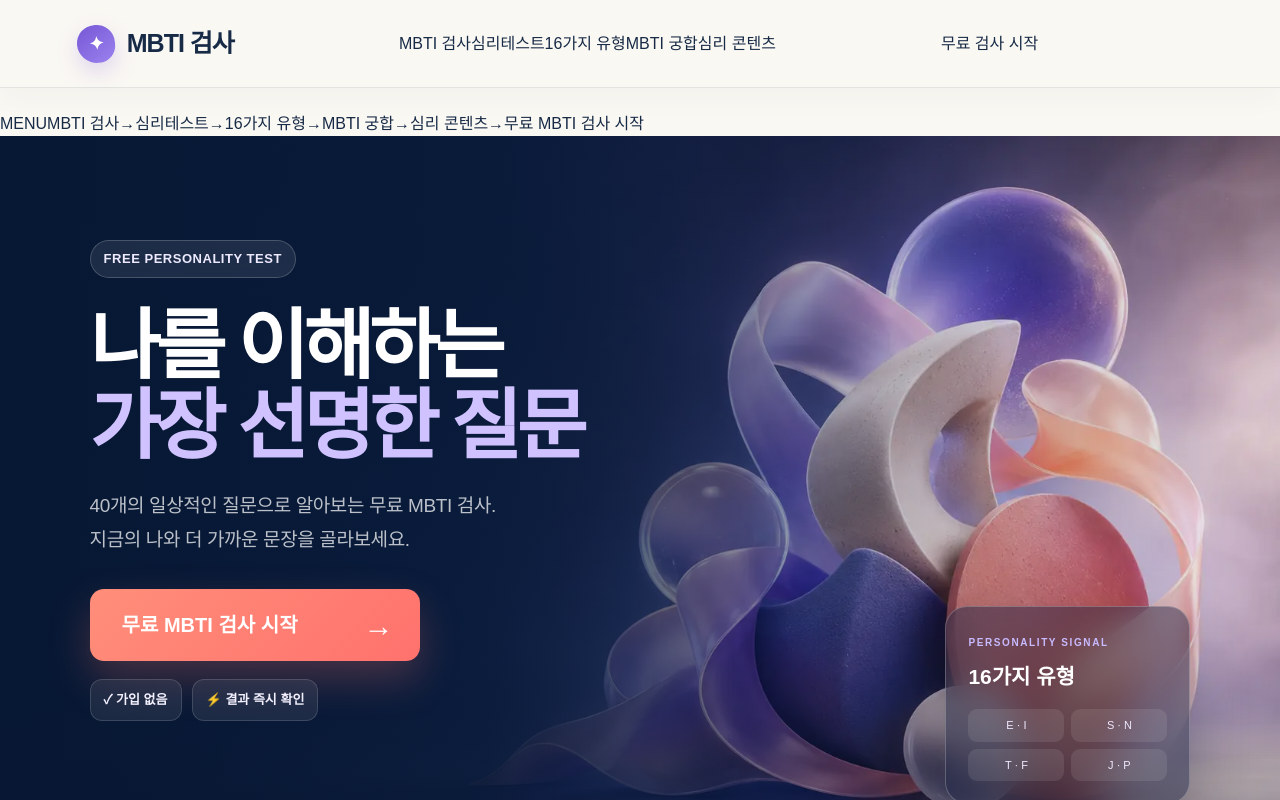
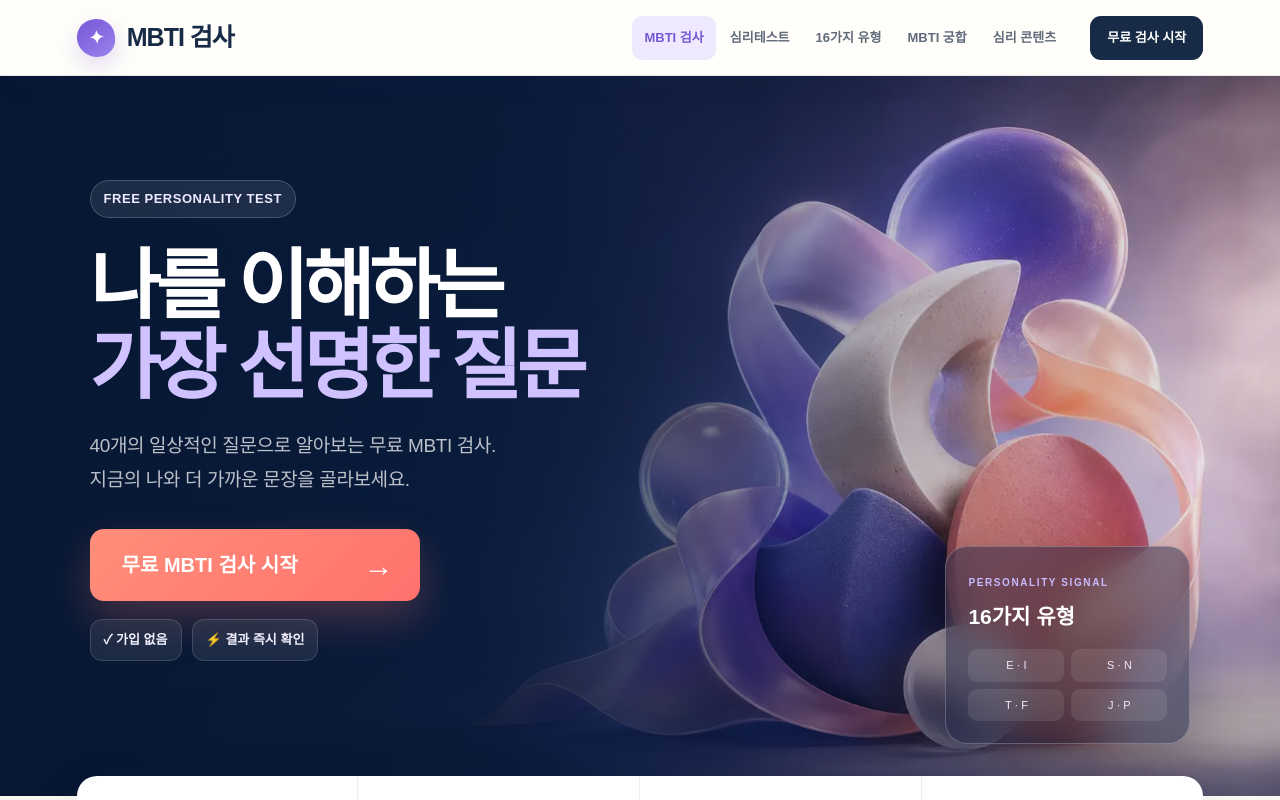
Before and after one commit to scott8736/mbtitest.co.kr-, a Next.js app: page / in a window 1280 px wide. Shown: the top 800 px of the page. Built offline with nearby package versions, Linux system fonts and the light colour scheme.

Commit message:
Style responsive navigation and sharing

```diff
--- a/app/globals.css
+++ b/app/globals.css
@@ -621,3 +621,146 @@
   .related-articles { padding:75px 20px; }
   .related-articles>div { grid-template-columns:1fr; }
 }
+
+/* Unified responsive navigation and sharing */
+.global-header {
+  position:sticky;
+  top:0;
+  z-index:60;
+  height:76px;
+  gap:22px;
+  border-bottom-color:rgba(23,42,70,.1);
+  background:rgba(255,254,251,.9);
+  box-shadow:0 8px 30px rgba(23,42,70,.05);
+}
+.global-header .logo { flex:none; color:var(--navy); }
+.desktop-nav { margin-left:auto; display:flex; align-items:center; gap:2px; }
+.desktop-nav a {
+  min-height:44px;
+  padding:0 12px;
+  display:inline-flex;
+  align-items:center;
+  border-radius:10px;
+  color:#626b7b;
+  font-size:13px;
+  font-weight:750;
+  text-decoration:none;
+  white-space:nowrap;
+}
+.desktop-nav a:hover,.desktop-nav a:focus-visible { color:var(--navy); background:#f0edf9; }
+.desktop-nav a.active { color:var(--violet); background:#eee9ff; }
+.header-cta {
+  min-height:44px;
+  padding:0 17px;
+  display:inline-flex;
+  align-items:center;
+  border-radius:11px;
+  background:var(--navy);
+  color:white;
+  font-size:13px;
+  font-weight:850;
+  text-decoration:none;
+  white-space:nowrap;
+}
+.menu-toggle,.mobile-nav,.menu-backdrop { display:none; }
+.article-share { padding:24px; border:1px solid var(--line); border-radius:18px; background:white; }
+.article-share>span { display:block; margin-bottom:14px; color:#8e9298; font-size:11px; font-weight:800; }
+.article-share button {
+  width:100%;
+  min-height:44px;
+  margin-top:8px;
+  border:1px solid #ded8ed;
+  border-radius:10px;
+  background:#f5f1ff;
+  color:var(--violet);
+  font-weight:800;
+  cursor:pointer;
+}
+.article-share button:first-of-type { border-color:var(--violet); background:var(--violet); color:white; }
+
+@media (max-width:1080px) {
+  .global-header { padding:0 24px; }
+  .desktop-nav,.header-cta { display:none; }
+  .menu-toggle {
+    width:46px;
+    height:46px;
+    margin-left:auto;
+    padding:11px;
+    display:flex;
+    flex-direction:column;
+    justify-content:center;
+    gap:5px;
+    border:1px solid rgba(23,42,70,.14);
+    border-radius:12px;
+    background:white;
+    cursor:pointer;
+  }
+  .menu-toggle span { width:100%; height:2px; border-radius:3px; background:var(--navy); transition:.2s ease; }
+  .menu-toggle[aria-expanded="true"] span:nth-child(1) { transform:translateY(7px) rotate(45deg); }
+  .menu-toggle[aria-expanded="true"] span:nth-child(2) { opacity:0; }
+  .menu-toggle[aria-expanded="true"] span:nth-child(3) { transform:translateY(-7px) rotate(-45deg); }
+  .menu-backdrop {
+    position:fixed;
+    inset:0;
+    z-index:49;
+    display:block;
+    border:0;
+    background:rgba(8,18,38,.48);
+    opacity:0;
+    pointer-events:none;
+    transition:opacity .22s ease;
+  }
+  .menu-backdrop.is-open { opacity:1; pointer-events:auto; }
+  .mobile-nav {
+    position:fixed;
+    top:76px;
+    right:0;
+    z-index:55;
+    width:min(88vw,380px);
+    height:calc(100dvh - 76px);
+    padding:28px 24px;
+    display:flex;
+    flex-direction:column;
+    background:#fffefa;
+    box-shadow:-24px 0 60px rgba(8,18,38,.16);
+    transform:translateX(104%);
+    visibility:hidden;
+    transition:transform .24s ease,visibility .24s;
+  }
+  .mobile-nav.is-open { transform:translateX(0); visibility:visible; }
+  .mobile-nav-label { margin-bottom:15px; color:#aaa2bb; font-size:10px; font-weight:900; letter-spacing:.18em; }
+  .mobile-nav>a:not(.mobile-nav-cta) {
+    min-height:58px;
+    padding:0 6px;
+    display:flex;
+    align-items:center;
+    justify-content:space-between;
+    border-bottom:1px solid var(--line);
+    color:var(--navy);
+    font-size:18px;
+    font-weight:800;
+    text-decoration:none;
+  }
+  .mobile-nav>a.active { color:var(--violet); }
+  .mobile-nav a i { font-style:normal; font-weight:400; }
+  .mobile-nav-cta {
+    min-height:56px;
+    margin-top:auto;
+    display:flex;
+    align-items:center;
+    justify-content:center;
+    border-radius:13px;
+    background:linear-gradient(135deg,var(--violet),#5541a8);
+    color:white;
+    font-weight:850;
+    text-decoration:none;
+  }
+  body.menu-open { overflow:hidden; }
+}
+
+@media (max-width:620px) {
+  .global-header { height:68px; padding:0 16px; }
+  .global-header .logo { font-size:18px; }
+  .global-header .brain-mark { width:32px; height:32px; }
+  .mobile-nav { top:68px; height:calc(100dvh - 68px); }
+}
```
